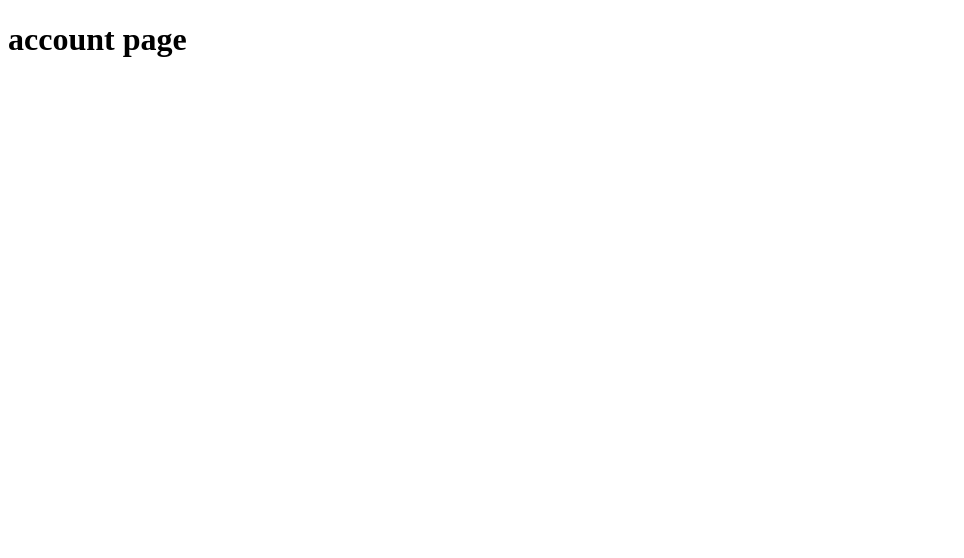
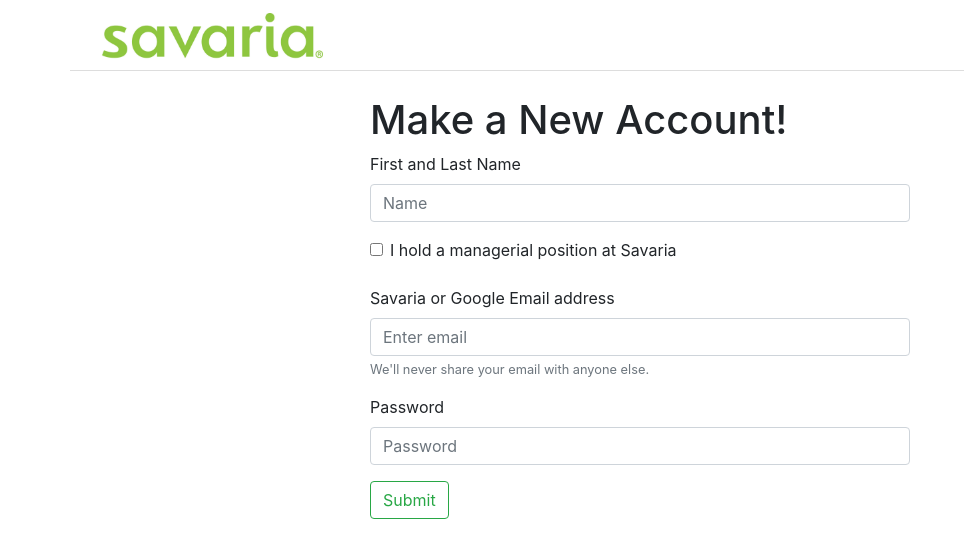
Before and after one commit to abdullahkhokhar/SavHome, a plain HTML site: page Account-Creation/new-account.html in a window 1280 px wide. Shown: the whole page, without its empty margins (0-964 px from the left). Drawn offline with nearby package versions, Linux system fonts and the light colour scheme.

Commit message:
completed the account creation form

```diff
--- a/Account-Creation/new-account.html
+++ b/Account-Creation/new-account.html
@@ -1,12 +1,71 @@
+<!--
+All forms of employees will be able to make their account at this page.
+Those that are not in a managerial position will be given different set of
+accsess.
+-->
 <!DOCTYPE html>
 <html lang="en" dir="ltr">
   <head>
     <meta charset="utf-8">
-    <title>Savaria | Create an Account!</title>
+    <title>Creat an Account with Savaria</title>
+    <!-- Bootstrap CSS -->
+    <link rel="stylesheet" href="https://stackpath.bootstrapcdn.com/bootstrap/4.3.1/css/bootstrap.min.css" integrity="sha384-ggOyR0iXCbMQv3Xipma34MD+dH/1fQ784/j6cY/iJTQUOhcWr7x9JvoRxT2MZw1T" crossorigin="anonymous">
+    <!-- Personal CSS -->
+    <link rel="stylesheet" href="../assets/style.css" type="text/css"/>
   </head>
   <body>
+    <header>
+      <div class="container">
+        <div class="logo col-md-2 col-sm-4 col-xs-2">
+          <a href="../Login/login.html"><img src="../assets/header/logo.png"></img></a>
+        </div>
+        <!--Later individual icon will go here, which we will dynamicall change in javascript-->
+      </div>
+    </header>
+    <br><br>
 
-    <h1>account page</h1>
+    <div class="container mt-5">
+      <div class="row">
+        <div class="col-md-6 mx-auto">
+          <h1>Make a New Account!</h1>
+          <form>
+            <div class="form-group">
+              <label>First and Last Name</label>
+              <input type="text" class="form-control" id="name" placeholder="Name">
+              <div class="invalid-feedback">
+                Name must be between 2 and 10 characters
+              </div>
+            </div>
+            <div class="form-check mb-4">
+              <input type="checkbox" class="form-check-input" id="manager-check">
+              <label class="form-check-label">I hold a managerial position at Savaria</label>
+            </div>
+            <div class="form-group">
+              <label>Savaria or Google Email address</label>
+              <input type="text" class="form-control" id="InputEmail" aria-describedby="emailHelp" placeholder="Enter email">
+              <small id="emailHelp" class="form-text text-muted">We'll never share your email with anyone else.</small>
+              <div class="invalid-feedback">
+                Enter a valid email
+              </div>
+            </div>
+            <div class="form-group">
+              <label>Password</label>
+              <input type="password" class="form-control" id="exampleInputPassword1" placeholder="Password">
+              <div class="invalid-feedback">
+                Pasword must be between 2 and 10 characters
+              </div>
+            </div>
+            <button type="submit" class="btn btn-outline-success">Submit</button>
+          </form>
+        </div>
+      </div>
+    </div>
 
+    <!-- Optional JavaScript -->
+    <!-- jQuery first, then Popper.js, then Bootstrap JS -->
+    <script src="https://code.jquery.com/jquery-3.2.1.slim.min.js" integrity="sha384-KJ3o2DKtIkvYIK3UENzmM7KCkRr/rE9/Qpg6aAZGJwFDMVNA/GpGFF93hXpG5KkN" crossorigin="anonymous"></script>
+    <script src="https://cdnjs.cloudflare.com/ajax/libs/popper.js/1.12.3/umd/popper.min.js" integrity="sha384-vFJXuSJphROIrBnz7yo7oB41mKfc8JzQZiCq4NCceLEaO4IHwicKwpJf9c9IpFgh" crossorigin="anonymous"></script>
+    <script src="https://maxcdn.bootstrapcdn.com/bootstrap/4.0.0-beta.2/js/bootstrap.min.js" integrity="sha384-alpBpkh1PFOepccYVYDB4do5UnbKysX5WZXm3XxPqe5iKTfUKjNkCk9SaVuEZflJ" crossorigin="anonymous"></script>
+    <!-- <script src="app.js"></script> -->
   </body>
 </html>
```
Also changed, not shown: Login/login.html (+1 -1 lines).
